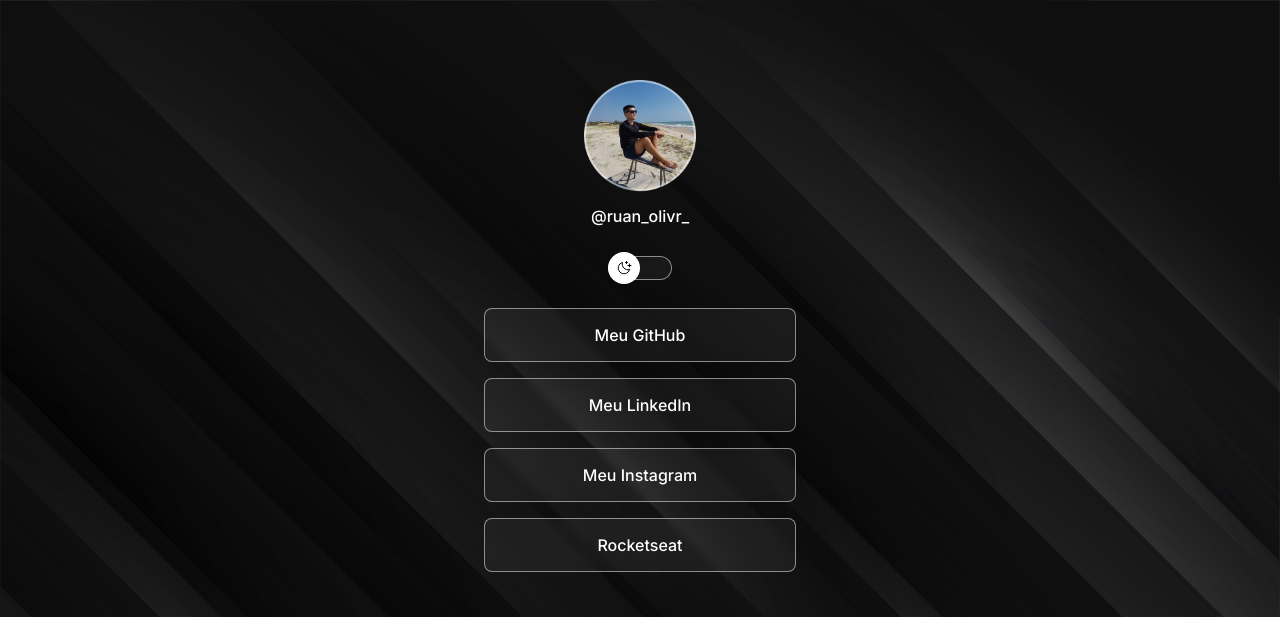
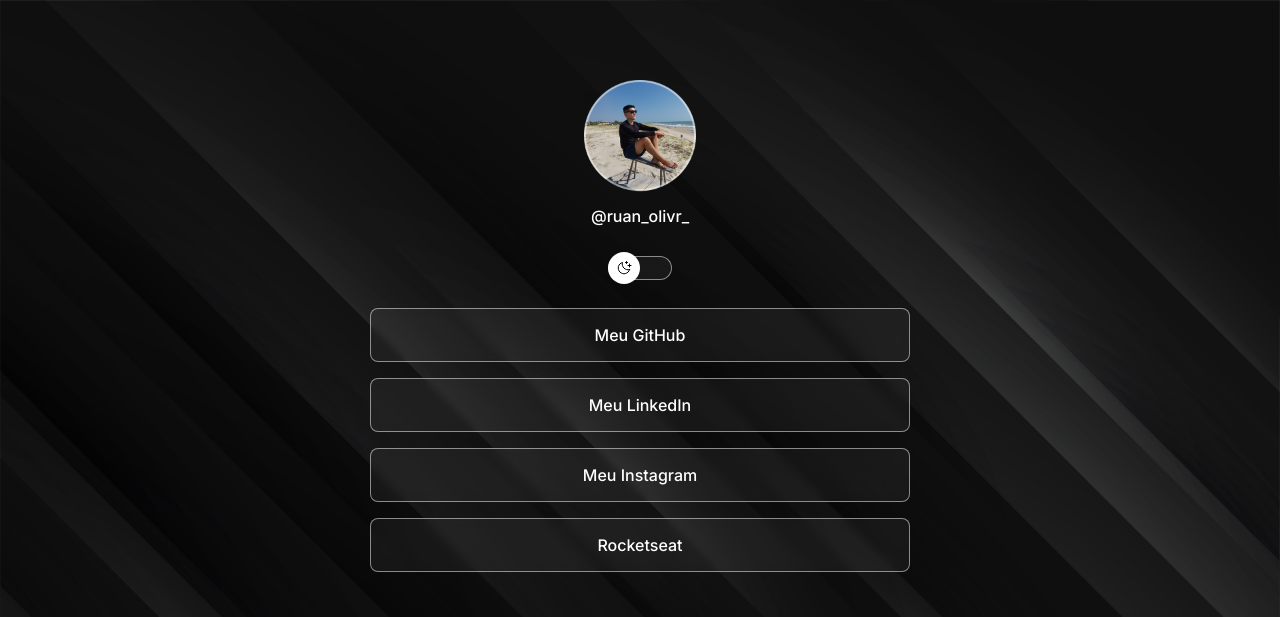
Before and after one commit to RuanOliveira-dev/Projeto-Dev-Links, a plain HTML site: page index.html in a window 1280 px wide. Shown: the top 617 px of the page. Drawn offline with nearby package versions, Linux system fonts and the light colour scheme.

Commit message:
adjust container width

```diff
--- a/style.css
+++ b/style.css
@@ -47,7 +47,8 @@ body * {
 
 #container {
   /*ESTILIZANDO O CONTAINER*/
-  width: 360px; /*Largura do container*/
+  width: 100%; /*Largura do container*/
+  max-width: 588px; /*Largura máxima do container*/
   margin: auto; /*Centraliza o container*/
   margin-top: 56px; /*Margem superior do container*/
   padding: 0px 24px; /*Preenchimento do container*/
```
